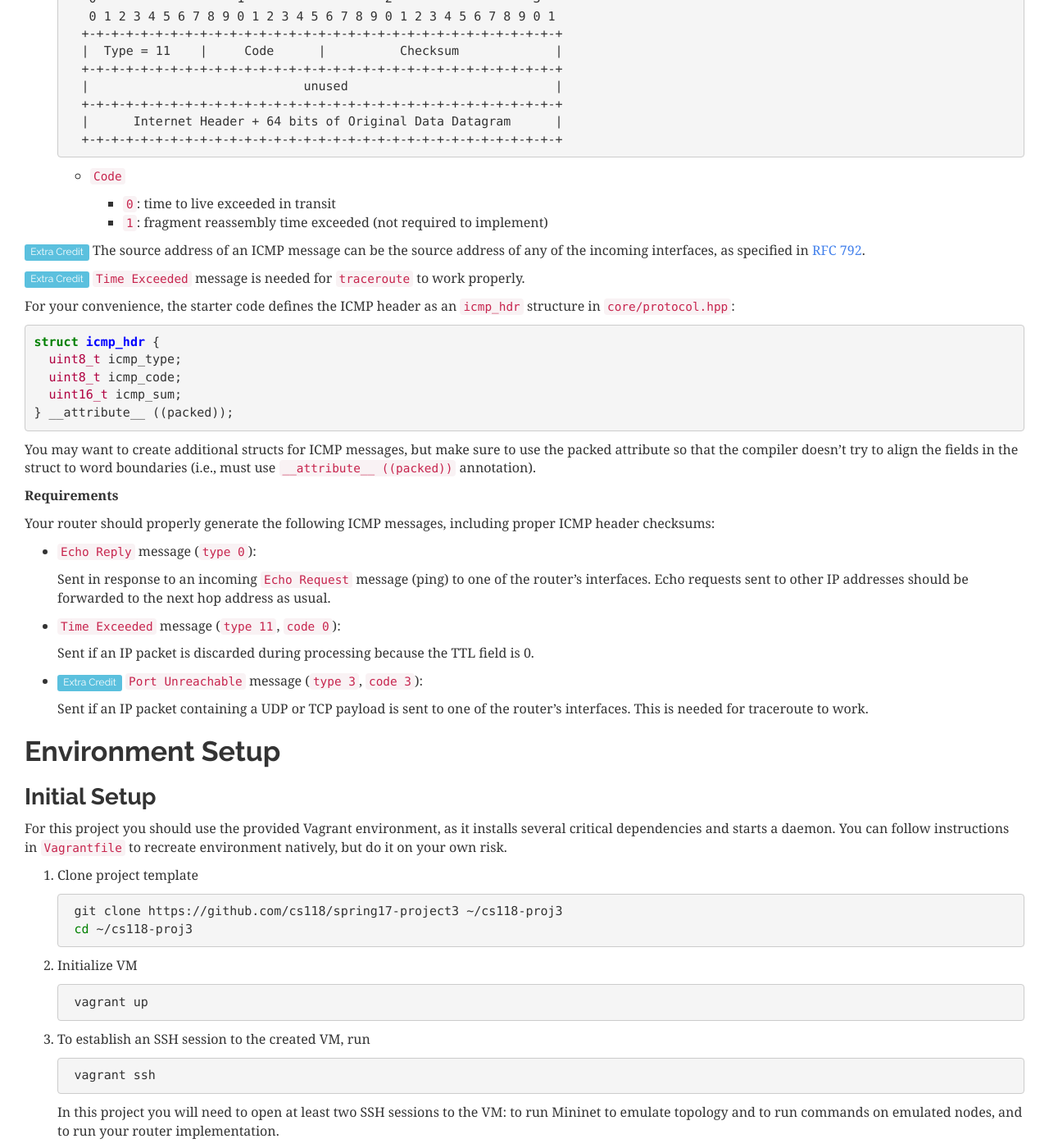
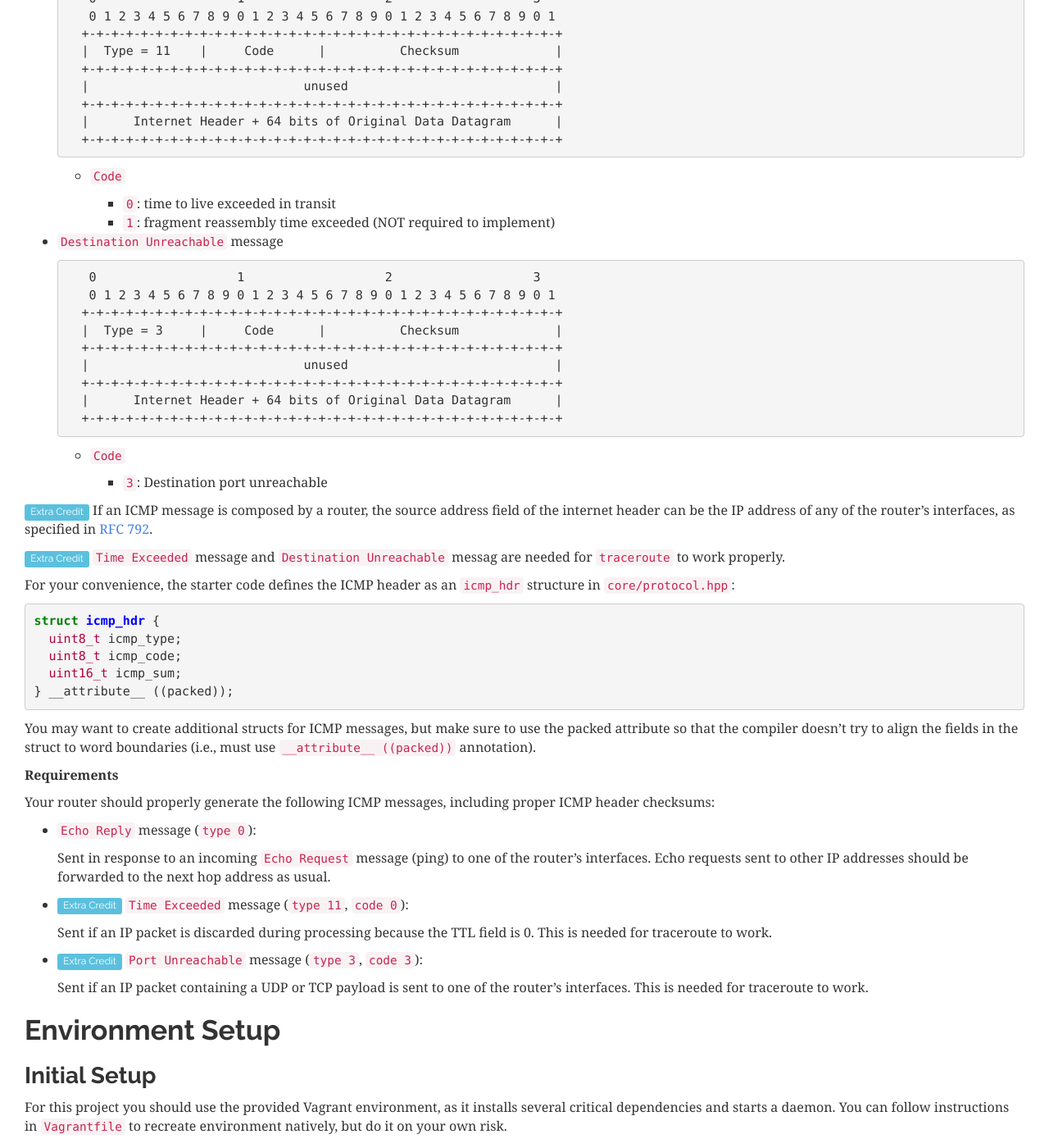
Before and after one commit to cawka/cs118-spring2017, a Jekyll site: the page built from project-3.md, in a window 1280 px wide and 1400 px high, scrolled down 7484 px. Shown: the whole window at 82% size. Built offline with Jekyll 4.4.1, drawn with Linux system fonts in a browser that asks for light colours; nearby versions of some CDN libraries; some of the changed text lies outside the part shown.

```diff
--- a/project-3.md
+++ b/project-3.md
@@ -46,7 +46,7 @@ Your router will route real packets between emulated hosts in a single-router to
           +                 10.0.1.1/8        172.64.3.1/16           |  server2  |
           |                      +                +                   |           |
           |                      |                |                   +-----------+
-      `   |                      |                |                  server2-eth0
+          |                      |                |                  server2-eth0
           +----------------------+                +----------------+ 172.64.3.10/16
 
 The corresponding routing table for the SimpleRouter `sw0` in this default topology:
@@ -295,11 +295,11 @@ struct ip_hdr
 
 - For each incoming IPv4 packet, your router should verify its checksum and the minimum length of an IP packet
 
-    * Invalid packets must be discarded (a proper ICMP error response not required for this project).
+    * Invalid packets must be discarded (a proper ICMP error response is NOT required for this project).
 
 - Your router should classify datagrams into (1) destined to the router (to one of the IP addresses of the router), and (2) datagrams to be forwarded:
 
-    * For (1), if packet carries ICMP payload, it should be properly dispatched.  Otherwise, discarded (a proper ICMP error response not required for this project).
+    * For (1), if packet carries ICMP payload, it should be properly dispatched.  Otherwise, discarded (a proper ICMP error response is NOT required for this project).
 
     * For (2), your router should use the longest prefix match algorithm to find a next-hop IP address in the routing table and attempt to forward it there
 
@@ -343,14 +343,30 @@ In this assignment, your router will use ICMP to send messages back to a sending
     * `Code`
 
       - `0`: time to live exceeded in transit
-      - `1`: fragment reassembly time exceeded (not required to implement)
+      - `1`: fragment reassembly time exceeded (NOT required to implement)
+
+- `Destination Unreachable` message
+
+         0                   1                   2                   3
+         0 1 2 3 4 5 6 7 8 9 0 1 2 3 4 5 6 7 8 9 0 1 2 3 4 5 6 7 8 9 0 1
+        +-+-+-+-+-+-+-+-+-+-+-+-+-+-+-+-+-+-+-+-+-+-+-+-+-+-+-+-+-+-+-+-+
+        |  Type = 3     |     Code      |          Checksum             |
+        +-+-+-+-+-+-+-+-+-+-+-+-+-+-+-+-+-+-+-+-+-+-+-+-+-+-+-+-+-+-+-+-+
+        |                             unused                            |
+        +-+-+-+-+-+-+-+-+-+-+-+-+-+-+-+-+-+-+-+-+-+-+-+-+-+-+-+-+-+-+-+-+
+        |      Internet Header + 64 bits of Original Data Datagram      |
+        +-+-+-+-+-+-+-+-+-+-+-+-+-+-+-+-+-+-+-+-+-+-+-+-+-+-+-+-+-+-+-+-+
+
+    * `Code`
+
+      - `3`: Destination port unreachable
 
 
 <span class="label label-info">Extra Credit</span>
-The source address of an ICMP message can be the source address of any of the incoming interfaces, as specified in [RFC 792](https://tools.ietf.org/html/rfc792).
+If an ICMP message is composed by a router, the source address field of the internet header can be the IP address of any of the router's interfaces, as specified in [RFC 792](https://tools.ietf.org/html/rfc792).
 
 <span class="label label-info">Extra Credit</span>
-`Time Exceeded` message is needed for `traceroute` to work properly.
+`Time Exceeded` message and `Destination Unreachable` messag are needed for `traceroute` to work properly.
 
 For your convenience, the starter code defines the ICMP header as an `icmp_hdr` structure in `core/protocol.hpp`:
 
@@ -373,9 +389,10 @@ Your router should properly generate the following ICMP messages, including prop
     Sent in response to an incoming `Echo Request` message (ping) to one of the router's interfaces.
     Echo requests sent to other IP addresses should be forwarded to the next hop address as usual.
 
-- `Time Exceeded` message (`type 11`, `code 0`):
+- <span class="label label-info">Extra Credit</span>
+  `Time Exceeded` message (`type 11`, `code 0`):
 
-    Sent if an IP packet is discarded during processing because the TTL field is 0.
+    Sent if an IP packet is discarded during processing because the TTL field is 0. This is needed for traceroute to work.
 
 - <span class="label label-info">Extra Credit</span>
   `Port Unreachable` message (`type 3`, `code 3`):
@@ -688,13 +703,18 @@ The submission archive contains temporary or other non-source code file, except
 
 ### Extra Credit
 
-- (1 pts) ICMP destination unreachable
+- (1 pt) ICMP destination unreachable
 
     * When no ARP reply after `5 requests` and enqueued packets are dropped.
 
-- (1 pts) ICMP port unreachable
+- (1 pt) ICMP time exceeded
 
-    * The router must handle TCP/UDP packets sent to one of its interfaces. In this case the router should respond with an ICMP port unreachable.
+    * The router must discard an IP packet when its TTL field is 0. In this case the router should respond with an ICMP time exceeded message.
+
+
+- (1 pt) ICMP port unreachable
+
+    * The router must handle TCP/UDP packets sent to one of its interfaces. In this case the router should respond with an ICMP port unreachable message.
 
 
 ## Acknowledgement
```
Also changed, not shown: other parts of project-3.md (+1 -3 lines).
